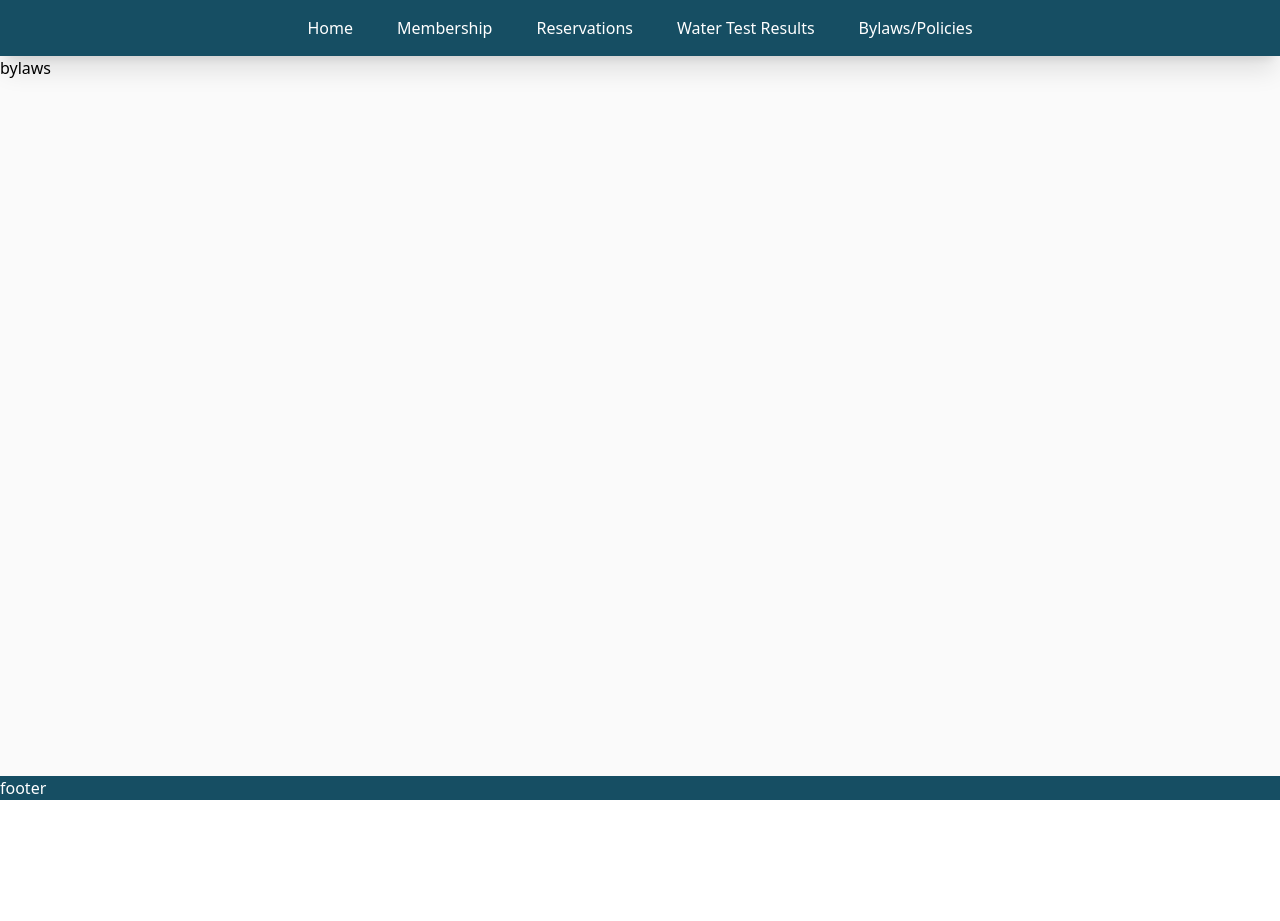
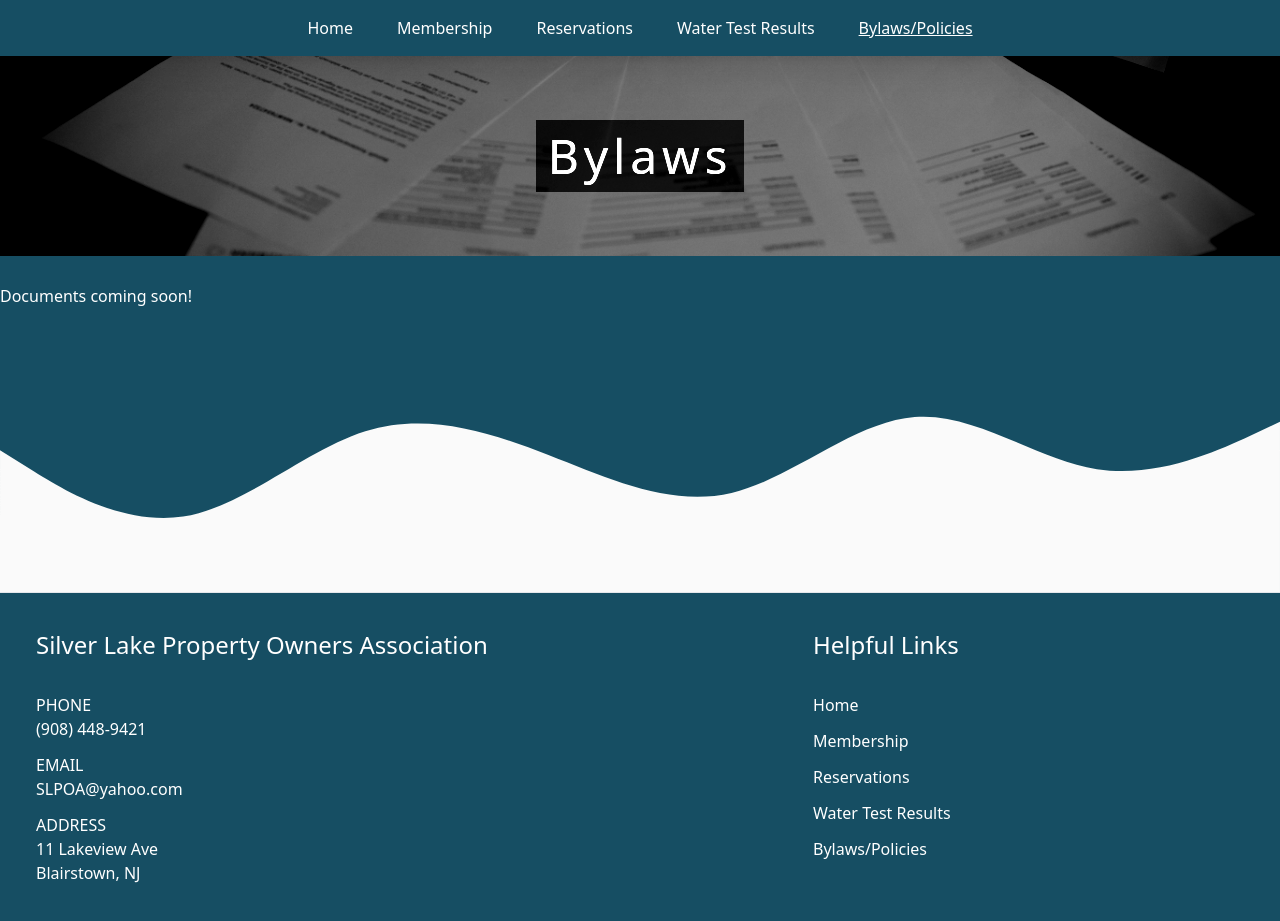
Before and after one commit to ashley-norman/silver-lake-hope-website, a Nuxt app: page /bylaws in a window 1280 px wide. Before the commit the page ends 800 px from the top, so only its background shows below. Built offline with nearby package versions, Linux system fonts and the light colour scheme.

Commit message:
feat: add footer, update page contents

```diff
--- /dev/null
+++ b/components/Footer.vue
@@ -0,0 +1,51 @@
+<template>
+  <hr />
+  <footer class="p-9 bg-cyan-900 text-white">
+    <div
+      class="flex flex-col md:flex-row mx-auto gap-10 justify-center container"
+    >
+      <div class="grow">
+        <h2 class="text-2xl">Silver Lake Property Owners Association</h2>
+        <dl>
+          <dt class="uppercase mt-3">Phone</dt>
+          <dd class="hover:underline">
+            <a href="tel:9084489421">(908) 448-9421</a>
+          </dd>
+          <dt class="uppercase mt-3">Email</dt>
+          <dd class="hover:underline">
+            <a href="mailto:SLPOA@yahoo.com">SLPOA@yahoo.com</a>
+          </dd>
+          <dt class="uppercase mt-3">Address</dt>
+          <a
+            class="hover:underline"
+            href="https://goo.gl/maps/kE5YUYrTaqWkkHxU9"
+            target="_blank"
+          >
+            <dd>11 Lakeview Ave</dd>
+            <dd>Blairstown, NJ</dd>
+          </a>
+        </dl>
+      </div>
+      <div class="grow">
+        <h2 class="text-2xl">Helpful Links</h2>
+        <ul>
+          <li class="hover:underline mt-3"><NuxtLink to="/">Home</NuxtLink></li>
+          <li class="hover:underline mt-3">
+            <NuxtLink to="/membership">Membership</NuxtLink>
+          </li>
+          <li class="hover:underline mt-3">
+            <NuxtLink to="/reservations">Reservations</NuxtLink>
+          </li>
+          <li class="hover:underline mt-3">
+            <NuxtLink to="/water-test-results">Water Test Results</NuxtLink>
+          </li>
+          <li class="hover:underline mt-3">
+            <NuxtLink to="/bylaws">Bylaws/Policies</NuxtLink>
+          </li>
+        </ul>
+      </div>
+    </div>
+  </footer>
+</template>
+
+<style scoped lang="scss"></style>
--- a/layouts/default.vue
+++ b/layouts/default.vue
@@ -52,13 +52,15 @@
     <div class="grow">
       <slot />
     </div>
-    <footer class="bg-cyan-900 text-white">footer</footer>
+    <Footer />
   </div>
 </template>
 
 <script setup>
 import { ref, watch } from "vue"
 import { useRoute } from "vue-router"
+
+import Footer from "~~/components/Footer.vue"
 
 const route = useRoute()
 
@@ -83,6 +85,9 @@ header {
 .main-menu a {
   display: block;
 }
+a.router-link-exact-active {
+  text-decoration: underline;
+}
 .hamburger {
   &-inner,
   &.is-active &-inner {
--- a/pages/bylaws.vue
+++ b/pages/bylaws.vue
@@ -1,3 +1,41 @@
 <template>
-  <div>bylaws</div>
+  <article>
+    <div class="page-header">
+      <div
+        class="logo bg-cyan-900/50 h-full w-full flex flex-col justify-center items-center"
+      >
+        <h1
+          class="text-xl md:text-5xl text-white mb-0 p-3 bg-black/40 font-sans font-extralight tracking-widest"
+        >
+          Bylaws
+        </h1>
+        <a
+          class="absolute bottom-0 right-0 text-white/5 text-xs"
+          href="https://unsplash.com/@dkfra19?utm_source=unsplash&utm_medium=referral&utm_content=creditCopyText"
+        >
+          Source
+        </a>
+      </div>
+    </div>
+    <Content class="bg-cyan-900 text-white pt-7">
+      <p>Documents coming soon!</p>
+    </Content>
+    <Wave class="bg-cyan-900" />
+  </article>
 </template>
+
+<script setup>
+import Content from "~~/components/Content.vue"
+import Wave from "~~/components/Wave.vue"
+</script>
+
+<style scoped>
+.page-header {
+  height: 200px;
+  max-height: 100vh;
+  background-image: url(~~/assets/images/documents.jpg);
+  background-size: cover;
+  background-position: 50% 60%;
+  filter: grayscale(100%) contrast(200%);
+}
+</style>
--- a/pages/index.vue
+++ b/pages/index.vue
@@ -60,7 +60,7 @@
       <!-- <Wave class="bg-cyan-900" top alternate /> -->
       <hr class="border-cyan-900/25 w-[98vw] mx-auto" />
 
-      <section id="announcements">
+      <!-- <section id="announcements">
         <Content>
           <h1>Announcements</h1>
           <div v-for="(announcement, i) in announcements" :key="i">
@@ -81,7 +81,7 @@
         <Content>
           <h1>Contact Us</h1>
         </Content>
-      </section>
+      </section> -->
     </main>
   </div>
 </template>
--- a/pages/membership.vue
+++ b/pages/membership.vue
@@ -1,5 +1,5 @@
 <template>
-  <article>
+  <article class="mb-10">
     <div class="page-header">
       <div
         class="logo bg-cyan-900/50 h-full w-full flex flex-col justify-center items-center"
@@ -27,24 +27,31 @@
       <h3 class="text-xl mb-5">
         To Abide by SLPOA official documents and payment
       </h3>
+      <div class="flex flex-col gap-5">
         <p>
           Our family members who belong to this membership have read and
           understand the Bylaws and the Policies and Procedures of the SLPOA. We
           agree to abide by these official documents and understand that failure
-        to do so could result in suspension and/or revocation of our membership.
-        This is to be acknowledged by all family members who are a part of your
-        families’ membership. By submitting your payment via the payment portal,
-        you are acknowledging this.
+          to do so could result in suspension and/or revocation of our
+          membership. This is to be acknowledged by all family members who are a
+          part of your families’ membership. By submitting your payment via the
+          payment portal, you are acknowledging this.
         </p>
 
         <p>
           Our Association welcomes involvement and participation of members.
           Without member involvement we cannot succeed. If you wish to offer any
           assistance at all, please send an email to
-        <a href="mailto:SLPOA@yahoo.com">SLPOA@yahoo.com</a> and list some ways
-        that you might offer to help our Association. Suggestions are also
-        welcome.
+          <a
+            href="mailto:SLPOA@yahoo.com"
+            class="underline text-cyan-900 hover:no-underline"
+          >
+            SLPOA@yahoo.com
+          </a>
+          and list some ways that you might offer to help our Association.
+          Suggestions are also welcome.
         </p>
+      </div>
     </Content>
   </article>
 </template>
--- a/pages/reservations.vue
+++ b/pages/reservations.vue
@@ -9,6 +9,12 @@
         >
           Reservations
         </h1>
+        <a
+          class="absolute bottom-0 right-0 text-white/5 text-xs"
+          href="https://unsplash.com/@erothermel?utm_source=unsplash&utm_medium=referral&utm_content=creditCopyText"
+        >
+          Source
+        </a>
       </div>
     </div>
     <Content class="bg-cyan-900 text-white pt-7">
@@ -27,7 +33,7 @@ import Wave from "~~/components/Wave.vue"
 .page-header {
   height: 200px;
   max-height: 100vh;
-  background-image: url(~~/assets/images/silver-lake-2.jpg);
+  background-image: url(~~/assets/images/calendar.jpg);
   background-size: cover;
   background-position: 50% 60%;
   filter: grayscale(100%) contrast(200%);
--- a/pages/water-test-results.vue
+++ b/pages/water-test-results.vue
@@ -17,48 +17,128 @@
         </a>
       </div>
     </div>
-    <!-- <p>
-      Photo by
-      <a
-        href="https://unsplash.com/@revolution_in_filtration?utm_source=unsplash&utm_medium=referral&utm_content=creditCopyText"
-        >RephiLe water</a
-      >
-      on
-
-    </p> -->
-    <div class="container mx-auto">
-      <p>
-        SLPOA has the lake treated for weed control and the water tested weekly
-        to ensure its suitability for swimming and it regularly tests “squeaky
-        clean”.
-      </p>
-      Site location: 11 Lakeview Ave, Blairstown NJ 07825 This sample conforms
-      to State Public Recreational Bathing Standards for the above analyses.
-      Conforms (Yes.No): Designates whether results conform to State Standards
-      for public recreational bathing water quality. - pH results in standard
-      units. pH shall be 7.2 to 7.8, ideally 7.4 to 7.6. When pH is reported as
-      6.8 the pH is 6.8 or below. When pH is reported as 8.2 the pH is 8.2 or
-      above. Method - phenol red. - Chlorine or bromine results in parts per
-      million, ppm. Free Chlorine shall be 1.0 to 10.0 in swimming pools & 2.0
-      to 10.0 in whirlpools, hot tubs or spas. Bromine shall be 2.0 to 10.0 in
-      swimming pools & whirlpools, hot tubs or spas. Method - DPD test kit. -
-      Heterotrophic Plate Count results in organisms per ml. HPC shall not
-      exceed 200 organisms per ml. - Total coliform in swimming pools,
-      <i>Pseudomonas aeruginosa</i> in whirlpools, hot tubs or spas,
-      <i>E. coli </i> in beaches, enterococcus in marine waters. Results in
-      organisms per 100 ml. Total coliform and
-      <I>Pseudomonas aeruginosa </I> results shall be less than 1 organism per
-      100ml. <i>E. coli</i> results shall not exceed 320 organisms per 100 ml.
-      Entercoccus results shall not exceed 104 organisms per 100 ml. Methods:
-      HPC - SM 9215B, <i>Pseudomonas aeruginosa </i> - Pseudalert, E. Coli -
-      Colilert 18-04 MPN, entercoccus - USEPA 1600, total coliform - If there is
-      an exceedance the local health authority should be contacted for
-      information on corrective measures, resampling and closures.
-    </div>
+    <Content class="bg-cyan-900 text-white pt-7">
+      <div class="flex flex-col gap-5">
+        <p>
+          SLPOA has the lake treated for weed control and the water tested
+          weekly to ensure its suitability for swimming and it regularly tests
+          “squeaky clean”.
+        </p>
+        <p>
+          This sample conforms to State Public Recreational Bathing Standards
+          for the below analyses.
+        </p>
+      </div>
+    </Content>
+    <Wave class="bg-cyan-900" />
+    <Content class="pb-7">
+      <dl>
+        <div class="grid grid-cols-4 gap-x-5 my-4">
+          <dt class="text-cyan-900 text-end text-xl">Site location</dt>
+          <dd class="col-start-2 col-span-3">
+            11 Lakeview Ave, Blairstown NJ 07825
+          </dd>
+        </div>
+        <div class="grid grid-cols-4 gap-x-5 my-4">
+          <dt class="text-cyan-900 text-end text-xl">Conforms (Yes/No)</dt>
+          <dd class="col-start-2 col-span-3">
+            Designates whether results conform to State Standards for public
+            recreational bathing water quality.
+          </dd>
+        </div>
+        <div class="grid grid-cols-4 gap-x-5 my-4">
+          <dt class="text-cyan-900 text-end text-xl row-span-4">pH</dt>
+          <dd class="col-start-2 col-span-3">pH results in standard units</dd>
+          <dd class="col-start-2 col-span-3">
+            pH shall be 7.2 to 7.8, ideally 7.4 to 7.6
+          </dd>
+          <dd class="col-start-2 col-span-3">
+            When pH is reported as 6.8 the pH is 6.8 or below. When pH is
+            reported as 8.2 the pH is 8.2 or above.
+          </dd>
+          <dd class="col-start-2 col-span-3">
+            <dl>
+              <dt class="text-cyan-900">Method</dt>
+              <dd>phenol red</dd>
+            </dl>
+          </dd>
+        </div>
+        <div class="grid grid-cols-4 gap-x-5 my-4">
+          <dt class="text-cyan-900 text-end text-xl row-span-4">
+            Chlorine/bromine
+          </dt>
+          <dd class="col-start-2 col-span-3">
+            Chlorine or bromine results in parts per million, ppm
+          </dd>
+          <dd class="col-start-2 col-span-3">
+            Free Chlorine shall be 1.0 to 10.0 in swimming pools & 2.0 to 10.0
+            in whirlpools, hot tubs or spas
+          </dd>
+          <dd class="col-start-2 col-span-3">
+            Bromine shall be 2.0 to 10.0 in swimming pools & whirlpools, hot
+            tubs or spas
+          </dd>
+          <dd class="col-start-2 col-span-3">
+            <dl>
+              <dt class="text-cyan-900">Method</dt>
+              <dd>DPD test kit</dd>
+            </dl>
+          </dd>
+        </div>
+        <div class="grid grid-cols-4 gap-x-5 my-4">
+          <dt class="text-cyan-900 text-end text-xl row-span-2">
+            Heterotrophic Plate Count
+          </dt>
+          <dd class="col-start-2 col-span-3">results in organisms per ml</dd>
+          <dd class="col-start-2 col-span-3">
+            HPC shall not exceed 200 organisms per ml
+          </dd>
+        </div>
+        <div class="grid grid-cols-4 gap-x-5 my-4">
+          <dt class="text-cyan-900 text-end text-xl row-span-6">Coliform</dt>
+          <dd class="col-start-2 col-span-3">
+            Total coliform in swimming pools, <i>Pseudomonas aeruginosa</i> in
+            whirlpools, hot tubs or spas, <i>E. coli </i> in beaches,
+            enterococcus in marine waters
+          </dd>
+          <dd class="col-start-2 col-span-3">
+            Results in organisms per 100 ml
+          </dd>
+          <dd class="col-start-2 col-span-3">
+            Total coliform and <I>Pseudomonas aeruginosa </I> results shall be
+            less than 1 organism per 100ml
+          </dd>
+          <dd class="col-start-2 col-span-3">
+            <i>E. coli</i> results shall not exceed 320 organisms per 100 ml
+          </dd>
+          <dd class="col-start-2 col-span-3">
+            Entercoccus results shall not exceed 104 organisms per 100 ml
+          </dd>
+          <dd class="col-start-2 col-span-3">
+            <dl>
+              <dt>Methods</dt>
+              <dd>HPC - SM 9215B</dd>
+              <dd><i>Pseudomonas aeruginosa </i> - Pseudalert</dd>
+              <dd>E. Coli - Colilert 18-04 MPN, entercoccus - USEPA 1600</dd>
+              <dd>
+                total coliform - If there is an exceedance the local health
+                authority should be contacted for information on corrective
+                measures, resampling and closures.
+              </dd>
+            </dl>
+          </dd>
+        </div>
+      </dl>
+    </Content>
   </article>
 </template>
 
-<style scoped>
+<script setup>
+import Content from "~~/components/Content.vue"
+import Wave from "~~/components/Wave.vue"
+</script>
+
+<style scoped laang="scss">
 .page-header {
   height: 200px;
   max-height: 100vh;
@@ -66,4 +146,20 @@
   background-size: cover;
   filter: grayscale(100%) contrast(200%);
 }
+
+/* dd {
+  grid-column-start: 2;
+}
+dl {
+  display: block;
+}
+dl {
+  display: grid;
+  grid-template-columns: 50% 50%;
+  gap: 10px;
+} */
+dt,
+dd {
+  min-height: 32px;
+}
 </style>
```
Also changed, not shown: assets/images/calendar.jpg (added), assets/images/documents.jpg (added). Lines whose indentation alone changed are shown as unchanged.
